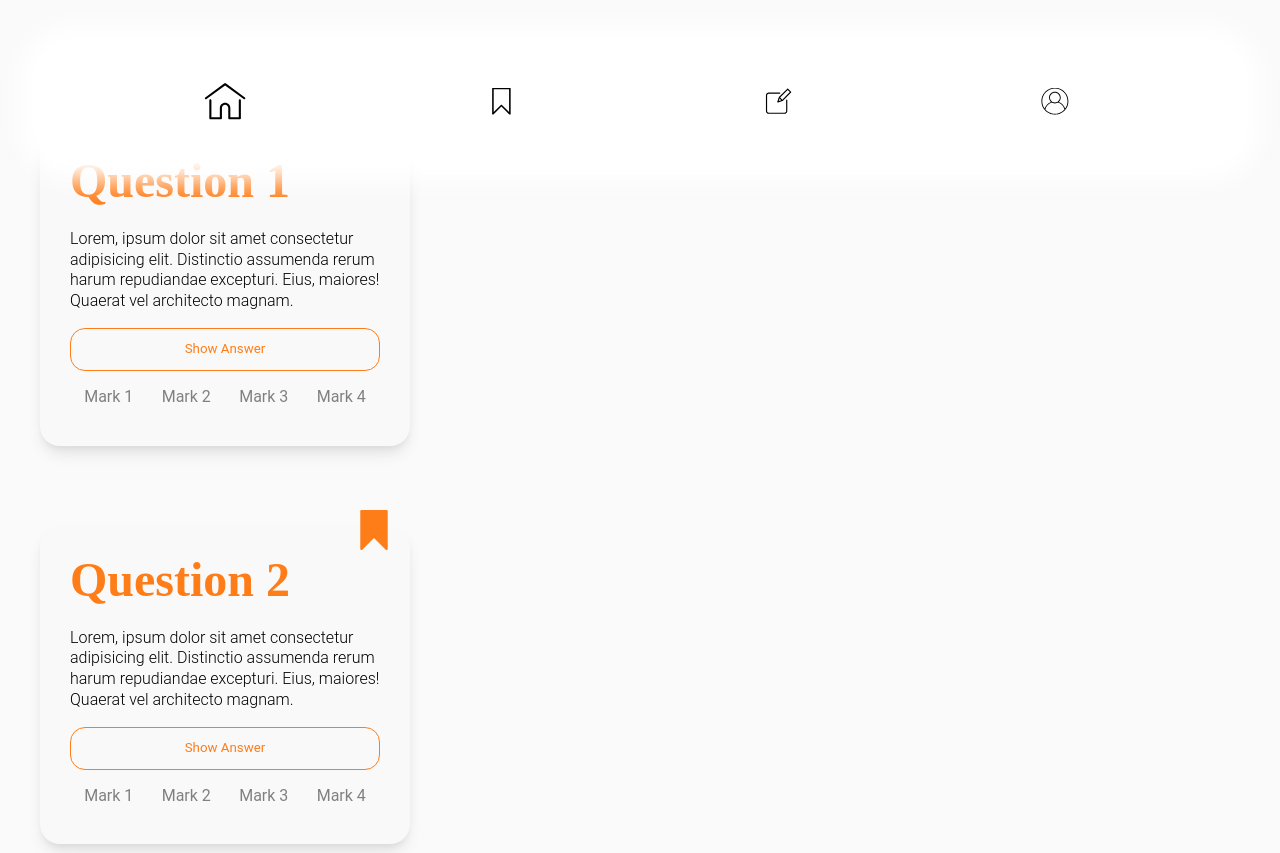
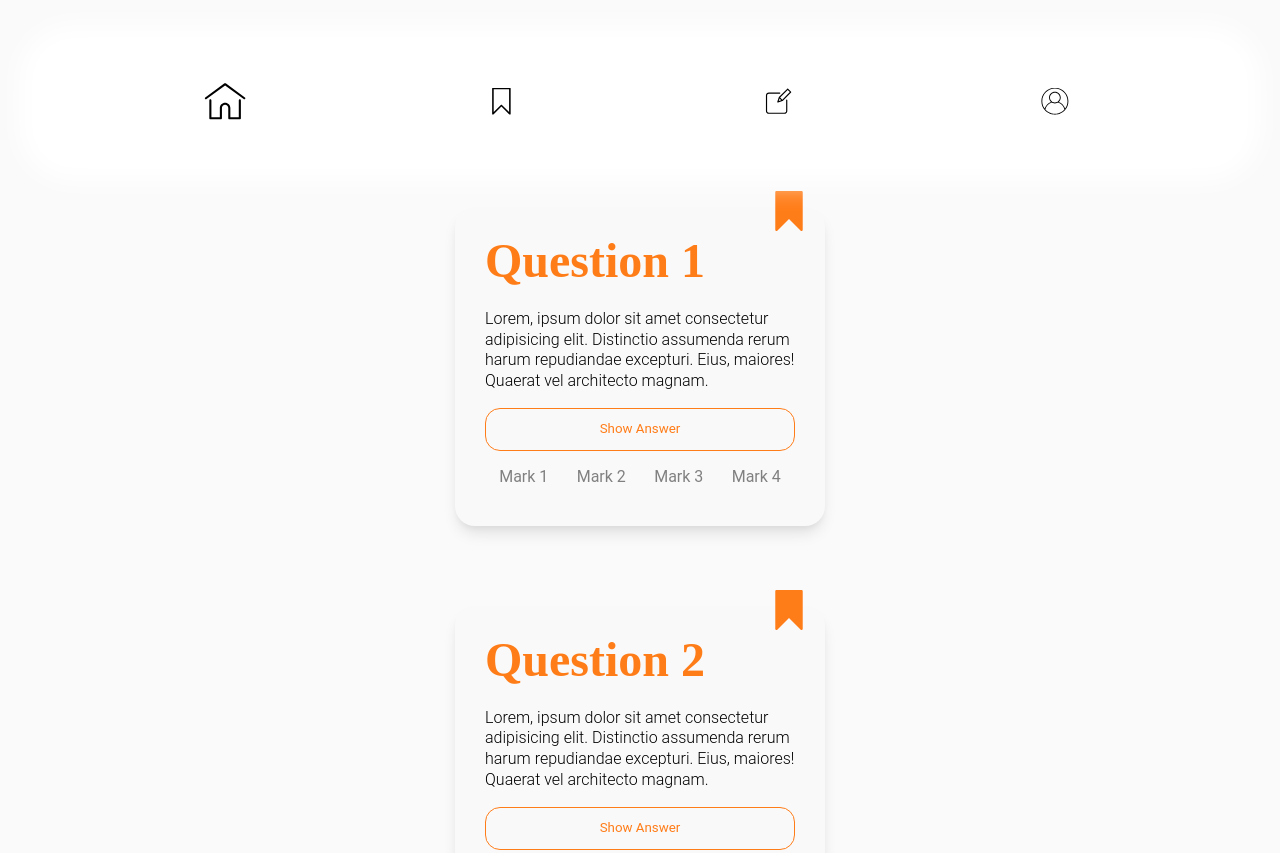
Before and after one commit to calvincorde/quiz-app, a website built with Parcel: page src/index.html in a window 1280 px wide. Shown: the part 660-1513 px from the top of the page. Built offline with nearby package versions, Linux system fonts and the light colour scheme.

Commit message:
arranged every site to grid:center

```diff
--- a/src/CSS/cards.css
+++ b/src/CSS/cards.css
@@ -1,3 +1,5 @@
+
+
 
 .card {
     display: grid;
@@ -10,6 +12,7 @@
     box-shadow: 0 10px 15px -3px rgba(0, 0, 0, 0.1), 0 4px 6px -2px rgba(0, 0, 0, 0.05) ;
     max-width: 370px;
     justify-content: center;
+    align-items: center;
     position: relative;
 }
 
--- a/src/CSS/style.css
+++ b/src/CSS/style.css
@@ -22,3 +22,8 @@ body {
 main {
     margin-bottom: 120px;
 }
+
+.main__container {
+    display: grid;
+    justify-items: center;
+}
--- a/src/index.html
+++ b/src/index.html
@@ -14,7 +14,7 @@
         <h1 class="master__headline">QA. 1.0</h1>
     </header>
 
-    <main>
+    <main class="main__container ">
 
 
 
```
Also changed, not shown: src/bookmarks.html (+1 -1 lines), src/profile.html (+1 -1 lines).
